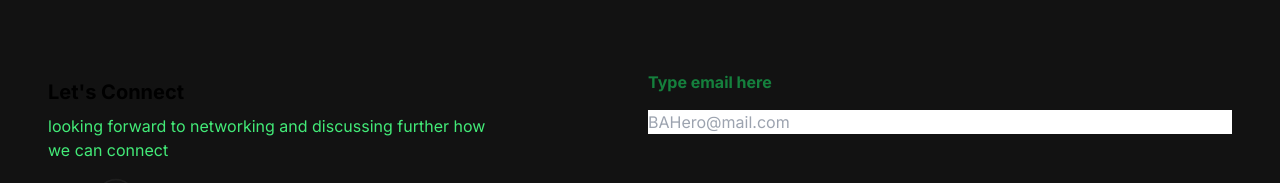
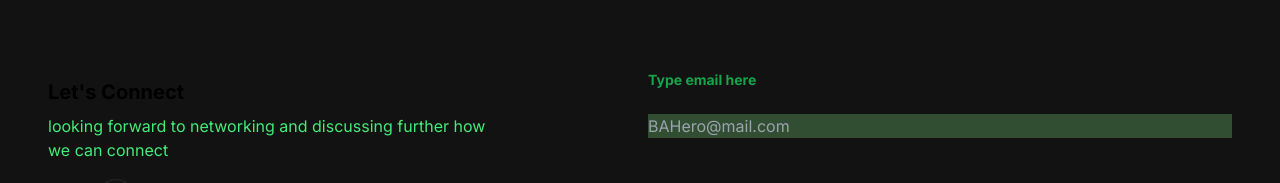
Before and after one commit to OlebogengBogopane/devresume, a Next.js app in the folder ole-portfolio/: page / in a window 1280 px wide. Shown: the part 1767-1950 px from the top of the page. Built offline with nearby package versions, Linux system fonts and the light colour scheme.

Commit message:
email placeholder

```diff
--- a/ole-portfolio/src/app/components/EmailSection.jsx
+++ b/ole-portfolio/src/app/components/EmailSection.jsx
@@ -32,13 +32,14 @@ const EmailSection = () => {
             </div>
         </div>
         <div>
-            <form className="text-green-700 flex flex-col gap-4 ">
-              <label htmlFor="email" className='font-bold'>
+            <form className="text-green-600 flex flex-col gap-4 ">
+              <label htmlFor="email" className='font-bold block mb-2 text-sm '>
                 Type email here
                 </label>
                 <input type="email"
                 id='email'
                 required
+                className='bg-[#68b06861] text-white'
                 placeholder='BAHero@mail.com'/>
             </form>
         </div>
```
